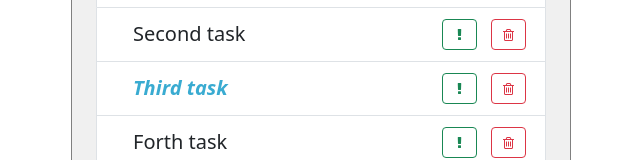
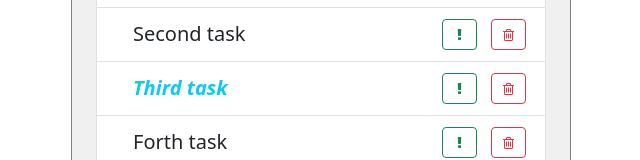
Before and after one commit to dima666Sik/Todo-List, a React (Create React App) app in the folder client/: page / in a window 1280 px wide. Shown: the part 165-325 px from the top of the page, without its empty margins (319-959 px from the left). Built offline with nearby package versions, Linux system fonts and the light colour scheme.

Commit message:
add feature delete task

```diff
--- a/client/src/components/app/App.js
+++ b/client/src/components/app/App.js
@@ -6,8 +6,8 @@ import TodoList from "../todoList";
 import { Component } from "react";
 
 export default class App extends Component {
-	render() {
-		const todoList = [
+	state = {
+		todoList: [
 			{ label: "First task", important: false, done: false, id: 1 },
 			{ label: "Second task", important: false, done: false, id: 2 },
 			{ label: "Third task", important: true, done: false, id: 3 },
@@ -16,13 +16,32 @@ export default class App extends Component {
 			{ label: "Sixth task", important: false, done: false, id: 6 },
 			{ label: "Seventh task", important: false, done: false, id: 7 },
 			{ label: "Eighth task", important: false, done: false, id: 8 },
-		];
+		],
+	};
+
+	onDeleteItem = (id) => {
+		this.setState(({ todoList }) => {
+			const index = todoList.findIndex((element) => element.id === id);
+			const newArrayWithoutMarkItem = [
+				...todoList.slice(0, index),
+				...todoList.slice(index + 1),
+			];
+			return {
+				todoList: newArrayWithoutMarkItem,
+			};
+		});
+	};
+
+	render() {
 		return (
 			<div className="app-todo-list-container">
 				<div className="app-todo-list">
 					<AppHeader toDo={3} done={5} />
 					<SearchPanel />
-					<TodoList todoList={todoList} />
+					<TodoList
+						todoList={this.state.todoList}
+						onDeleted={this.onDeleteItem}
+					/>
 					<ItemAddTask />
 				</div>
 			</div>
--- a/client/src/components/todoList/TodoList.js
+++ b/client/src/components/todoList/TodoList.js
@@ -4,14 +4,14 @@ import "./TodoList.css";
 
 export default class TodoList extends Component {
 	render() {
-		const { todoList } = this.props;
+		const { todoList, onDeleted } = this.props;
 
 		const list = todoList.map((currentValue) => {
 			const { id, ...otherProps } = currentValue;
 
 			return (
 				<li key={id} className="list-group-item">
-					<TodoListItem {...otherProps} />
+					<TodoListItem {...otherProps} onDeleted={() => onDeleted(id)} />
 				</li>
 			);
 		});
--- a/client/src/components/todoListItem/TodoListItem.css
+++ b/client/src/components/todoListItem/TodoListItem.css
@@ -25,5 +25,5 @@
 .todo-list-item.important .todo-list-item-label {
 	font-weight: bold;
 	font-style: italic;
-	color: #39abd1;
+	color: #0dcaf0;
 }
--- a/client/src/components/todoListItem/TodoListItem.js
+++ b/client/src/components/todoListItem/TodoListItem.js
@@ -20,10 +20,9 @@ export default class TodoListItem extends Component {
 	};
 
 	render() {
-		const { label } = this.props;
+		const { label, onDeleted } = this.props;
 		let classNameSpanLabels = `todo-list-item d-flex`;
-		const { done } = this.state;
-		const { important } = this.state;
+		const { done, important } = this.state;
 
 		if (done) {
 			classNameSpanLabels += " done";
@@ -48,7 +47,11 @@ export default class TodoListItem extends Component {
 						<i className="fa fa-exclamation" />
 					</button>
 
-					<button type="button" className="btn btn-outline-danger btn-sm">
+					<button
+						type="button"
+						className="btn btn-outline-danger btn-sm"
+						onClick={onDeleted}
+					>
 						<i className="fa fa-trash-o" />
 					</button>
 				</div>
```
